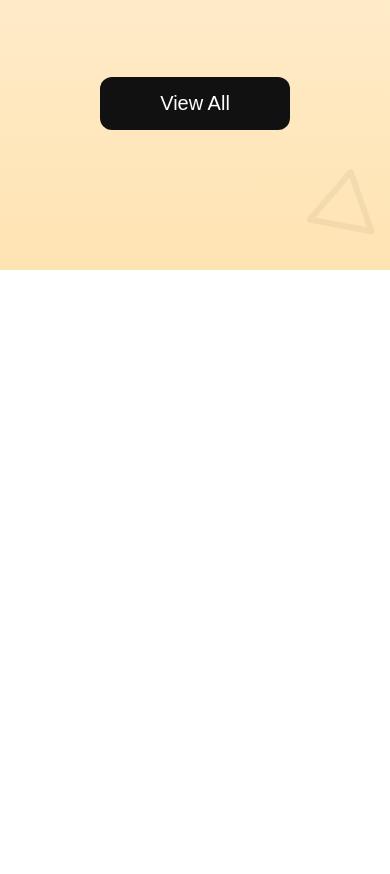
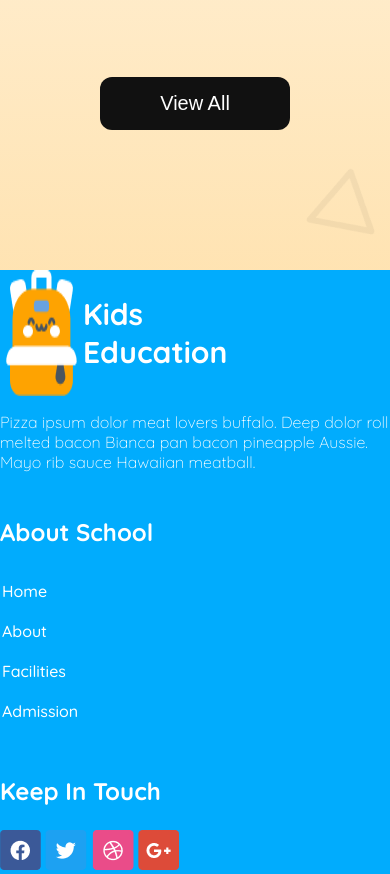
Before and after one commit to abrarnayem882/B11-A2-Kids-School, a plain HTML site: page index.html in a window 390 px wide. Shown: the part 4068-4942 px from the top of the page. Before the commit the page ends 4338 px from the top, so only its background shows below. Drawn offline with Linux system fonts and the light colour scheme.

Commit message:
footer done also responsived

```diff
--- a/index.html
+++ b/index.html
@@ -112,8 +112,35 @@
             <button id="view-btn" class="btn-primary ">View All</button>
          </section>
     </main>
-    <footer>
-
+    <footer class="quicksand-font">
+        <div class="about">
+            <div class="about-container">
+                <div class="about-icon">
+                    <img src="assets/fi_15371027.png" alt="">
+                    <h2 class="about-title">Kids
+                        <br>Education</h2>
+                </div>
+                <p class="about-detail">Pizza ipsum dolor meat lovers buffalo. Deep dolor roll melted bacon Bianca pan bacon pineapple Aussie. Mayo rib sauce Hawaiian meatball.</p>
+            </div>
+            <div class="about-container">
+                <h3 class="about-heading">About School</h3>
+                <ul class="about-info">
+                    <li class="about-links"><a href="" ></a>Home</li>
+                    <li class="about-links"><a href="" ></a>About</li>
+                    <li class="about-links"><a href=""></a>Facilities</li>
+                    <li class="about-links"><a href=""></a>Admission</li>
+                </ul>
+            </div>
+            <div class="about-container">
+                <h3 class="about-heading">Keep In Touch</h3>
+                <div class="about-logo">
+                    <img src="assets/fb.png" alt="">
+                    <img src="assets/twitter.png" alt="">
+                    <img src="assets/dribble.png" alt="">
+                    <img src="assets/google+.png" alt="">
+                </div>
+            </div>
+        </div>
     </footer>
 
 </body>
--- a/styles/Style.css
+++ b/styles/Style.css
@@ -253,10 +253,42 @@
   margin: 80px auto;
   background-color: rgba(17, 17, 17, 1);
 }
-
-
+/* Footer styles */
+.about{
+  display: flex;
+  background-color: rgba(1, 172, 253, 1);
+  padding: 140px;
+  justify-content: space-between;
+  color: rgba(255, 255, 255, 1);
+}
+.about-icon{
+  display: flex;
+}
+.about-title{
+  font-weight: bold;
+  font-size: 30px;
+}
+.about-heading{
+  font-size: 24px;
+  font-weight: bold;
+}
+.about-detail{
+  max-width: 399.02px;
+  font-size: 16px;
+  font-weight: 300;
+}
+.about-info{
+  list-style: none;
+}
+.about-links{
+  text-decoration: none;
+  padding: 10px;
+}
 
   @media screen and (max-width:576px) {
+    body{
+      width: 100%;
+    }
     .nav-icon h2,
     .nav-links,
     .nav-btn,
@@ -302,5 +334,16 @@
   .small-card-description{
     font-size: 9px;
   }
+  .about{
+    flex-direction: column;
+    text-align: left;
+    gap: 5px;
+    padding: 0;
+  }
+  .about-info li{
+    font-size: 1rem;
+    padding-left: 15px;
+    margin-left: -53px;
+  }
 
   }
```
Also changed, not shown: assets/fi_15371027.png (added).
